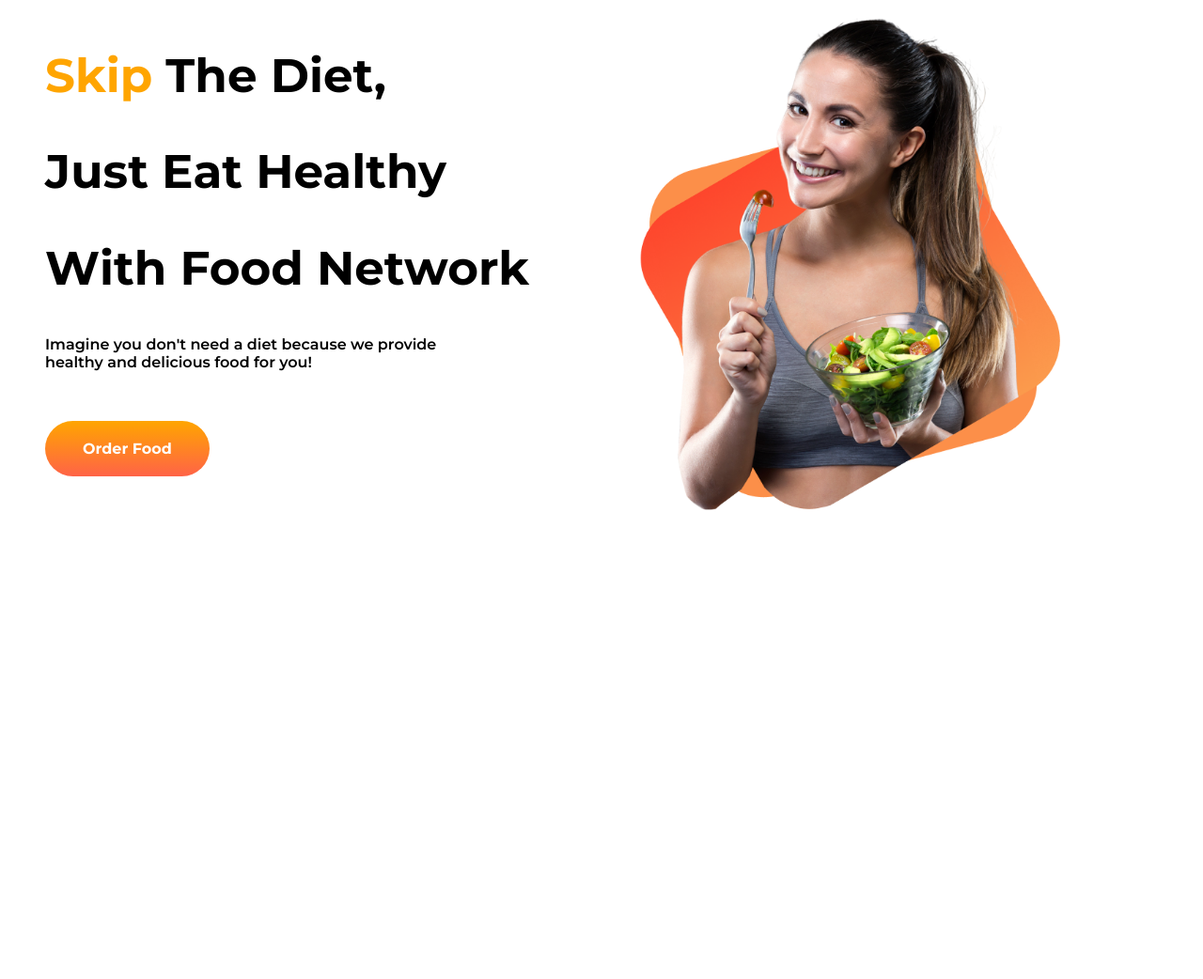
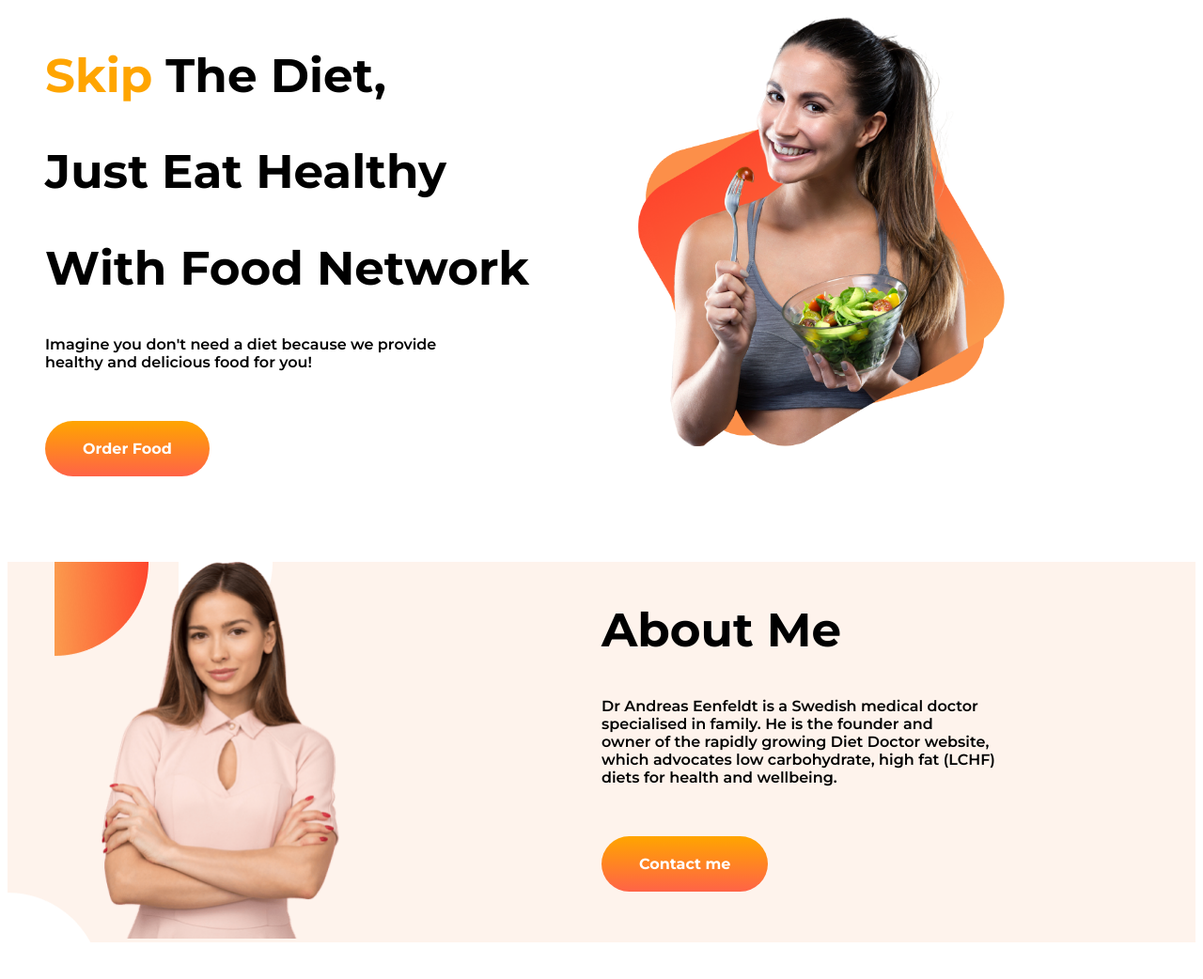
Before and after one commit to ImdadulPabon/Food-Network, a plain HTML site: page index.html in a window 1280 px wide. Shown: the whole page at 94% size. Before the commit the page ends 800 px from the top, so only its background shows below. Drawn offline with Linux system fonts and the light colour scheme.

Commit message:
second section added

```diff
--- a/index.html
+++ b/index.html
@@ -24,9 +24,23 @@
 
         </div>
         <div class="half-width">
-            <img src="images/female/Group 8425.png" alt="">
+            <img id="first-image" src="images/female/Group 8425.png" alt="">
         </div>
     </section>
+    <section class="flaxible-container" id="background">
+        <div class="half-width">
+            <img id="second-image" src="images/female/Person Image.png" alt="">
+        </div>
+        <div class="half-width">
+            <h1>About Me</h1>
+            <p>Dr Andreas Eenfeldt is a Swedish medical doctor<br> specialised in family. He is the founder and<br>
+                owner of the rapidly growing Diet Doctor website,<br> which advocates low carbohydrate, high fat
+                (LCHF)<br>
+                diets for health and wellbeing.</p><br><br><br>
+            <a class="link-batton" href="https://www.google.com/" target="-blank">Contact me</a>
+        </div>
+    </section>
+
 </body>
 
 </html>
--- a/style.css
+++ b/style.css
@@ -9,22 +9,31 @@ h1{
 }
 .flaxible-container{
     display: flex;
+    margin-bottom: 100px;
 }
 .half-width{
     width: 50%;
 }
-.half-width img{
-    width: 80%;
+#first-image{
+    width: 70%;
+}
+#second-image{
+    width: 40%;
+    padding-left: 100px;
 }
 #padding{
     padding-left: 40px;
 }
 .link-batton{
     text-decoration: none;
-    background-image: linear-gradient( orange,tomato);
+    background-image: linear-gradient(orange, tomato);
     padding: 20px 40px;
     border-radius: 50px;
     color: white;
     font-weight: 700;
 
 }
+#background{
+    background-image: url(images/shapes/7.png);
+    background-repeat: no-repeat;
+}
```
